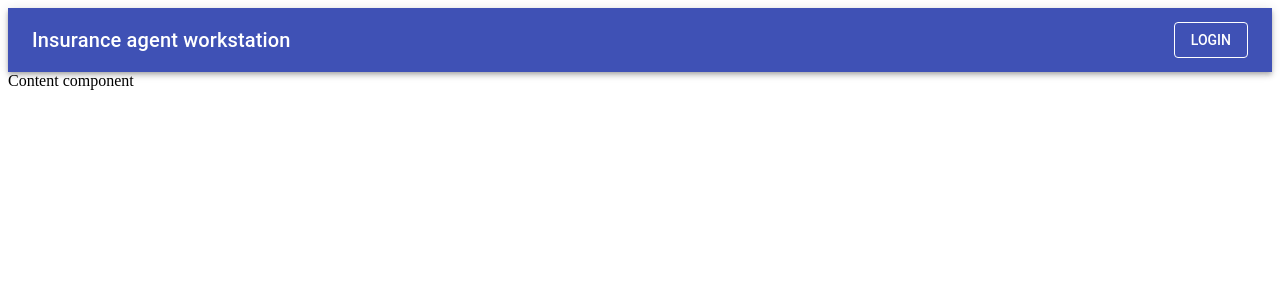
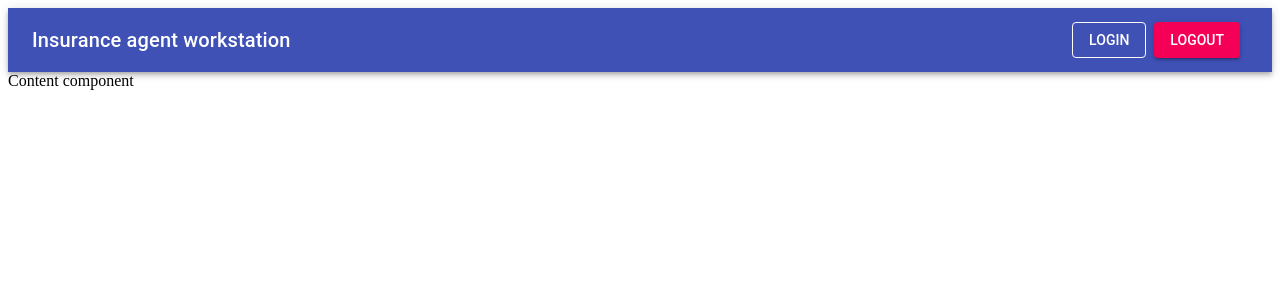
Before and after one commit to jonarizzz/Diploma-frontend, a React (Create React App) app: page / in a window 1280 px wide. Shown: the top 300 px of the page. Built offline with nearby package versions, Linux system fonts and the light colour scheme.

Commit message:
Some minor styles refactoring

```diff
--- a/src/Header/Buttons/Authorized/LogoutButton.js
+++ b/src/Header/Buttons/Authorized/LogoutButton.js
@@ -1,12 +1,20 @@
 import React, { Component } from "react";
-import { Button } from "@material-ui/core";
+import { Button, withStyles } from "@material-ui/core";
+
+const styles = theme => ({
+    button: {
+        margin: theme.spacing.unit,
+    }
+
+})
 
 class LogoutButton extends Component {
     render(){
+        const {classes} = this.props;
         return(
-            <Button color="inherit" variant = 'outlined'>Login</Button>
+            <Button color = 'secondary' variant = 'contained' className = {classes.button}> Logout </Button>
         )
     }
 }
 
-export default LogoutButton
+export default withStyles(styles) (LogoutButton)
--- a/src/Header/Header.js
+++ b/src/Header/Header.js
@@ -4,6 +4,7 @@ import AppBar from '@material-ui/core/AppBar';
 import Toolbar from '@material-ui/core/Toolbar';
 import Typography from '@material-ui/core/Typography';
 import LoginButton from './Buttons/Unauthorized/LoginButton'
+import LogoutButton from './Buttons/Authorized/LogoutButton';
 
 const styles = {
     root: {
@@ -25,6 +26,7 @@ class Header extends Component {
                             Insurance agent workstation
                         </Typography>
                         <LoginButton/>
+                        <LogoutButton/>
                     </Toolbar>
                 </AppBar>
             </div>
```
